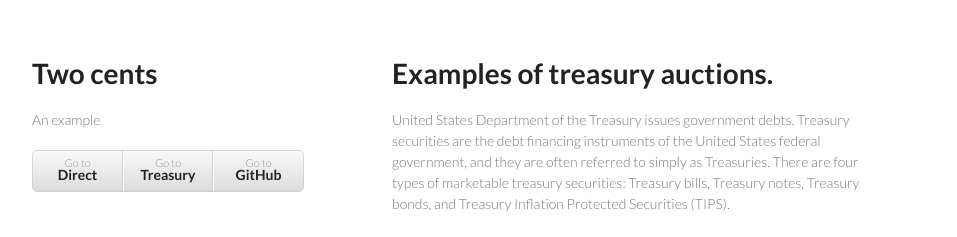
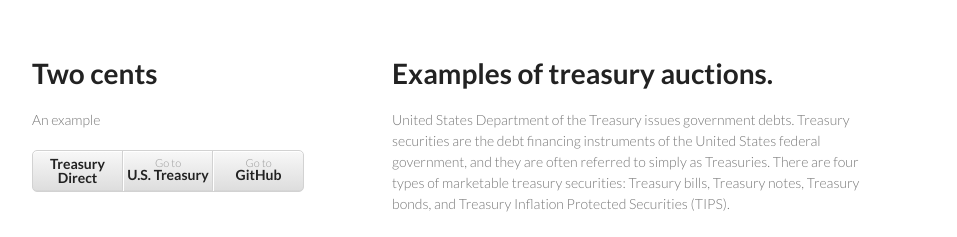
Before and after one commit to timmyshen/timmyshen.github.io, a plain HTML site: page tbill.html in a window 1280 px wide. Shown: the top 237 px of the page, without its empty margins (178-1135 px from the left). Drawn offline with Linux system fonts and the light colour scheme.

Commit message:
Update some links

```diff
--- a/tbill.html
+++ b/tbill.html
@@ -18,8 +18,8 @@
         <h1>Two cents</h1>
         <p>An example</p>
         <ul>
-          <li><a href="http://www.google.com">Go to <strong>Direct</strong></a></li>
-          <li><a href="http://www.google.com">Go to <strong>Treasury</strong></a></li>
+          <li><a href="http://www.treasurydirect.gov"><strong>Treasury Direct</strong></a></li>
+          <li><a href="http://www.treasury.gov/Pages/default.aspx">Go to<strong>U.S. Treasury</strong></a></li>
           <li><a href="http://www.github.com">Go to <strong>GitHub</strong></a></li>
         </ul>
       </header>
```
